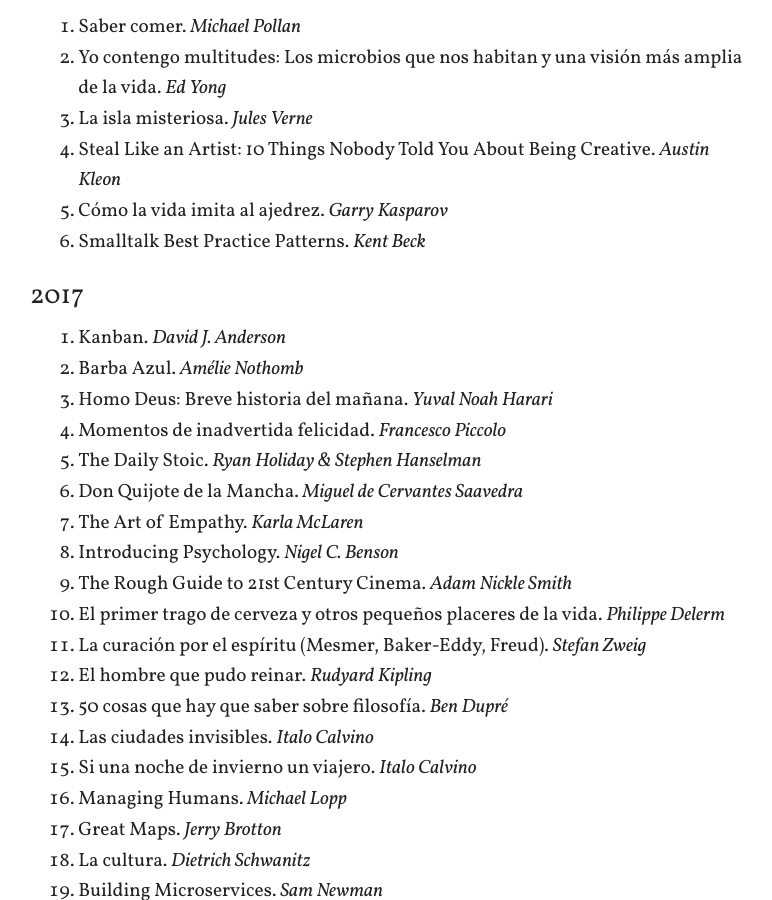
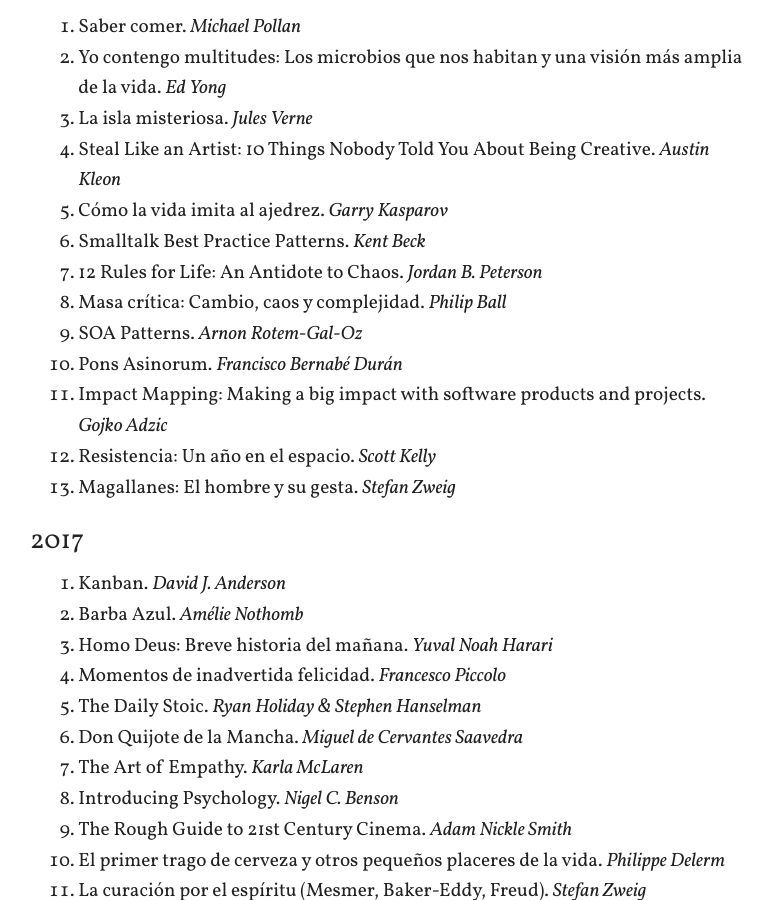
Before and after one commit to arturoherrero/arturoherrero.com, a Jekyll site: the page built from books.md, in a window 1280 px wide and 900 px high, scrolled down 306 px. Shown: the whole window, without its empty margins (250-1022 px from the left). Built offline with Jekyll 4.4.1, drawn with Linux system fonts in a browser that asks for light colours.

Commit message:
Update book list

```diff
--- a/books.md
+++ b/books.md
@@ -15,6 +15,13 @@
 4. Steal Like an Artist: 10 Things Nobody Told You About Being Creative. *Austin Kleon*
 5. Cómo la vida imita al ajedrez. *Garry Kasparov*
 6. Smalltalk Best Practice Patterns. *Kent Beck*
+7. 12 Rules for Life: An Antidote to Chaos. *Jordan B. Peterson*
+8. Masa crítica: Cambio, caos y complejidad. *Philip Ball*
+9. SOA Patterns. *Arnon Rotem-Gal-Oz*
+10. Pons Asinorum. *Francisco Bernabé Durán*
+11. Impact Mapping: Making a big impact with software products and projects. *Gojko Adzic*
+12. Resistencia: Un año en el espacio. *Scott Kelly*
+13. Magallanes: El hombre y su gesta. *Stefan Zweig*
 
 
 ### 2017
```
